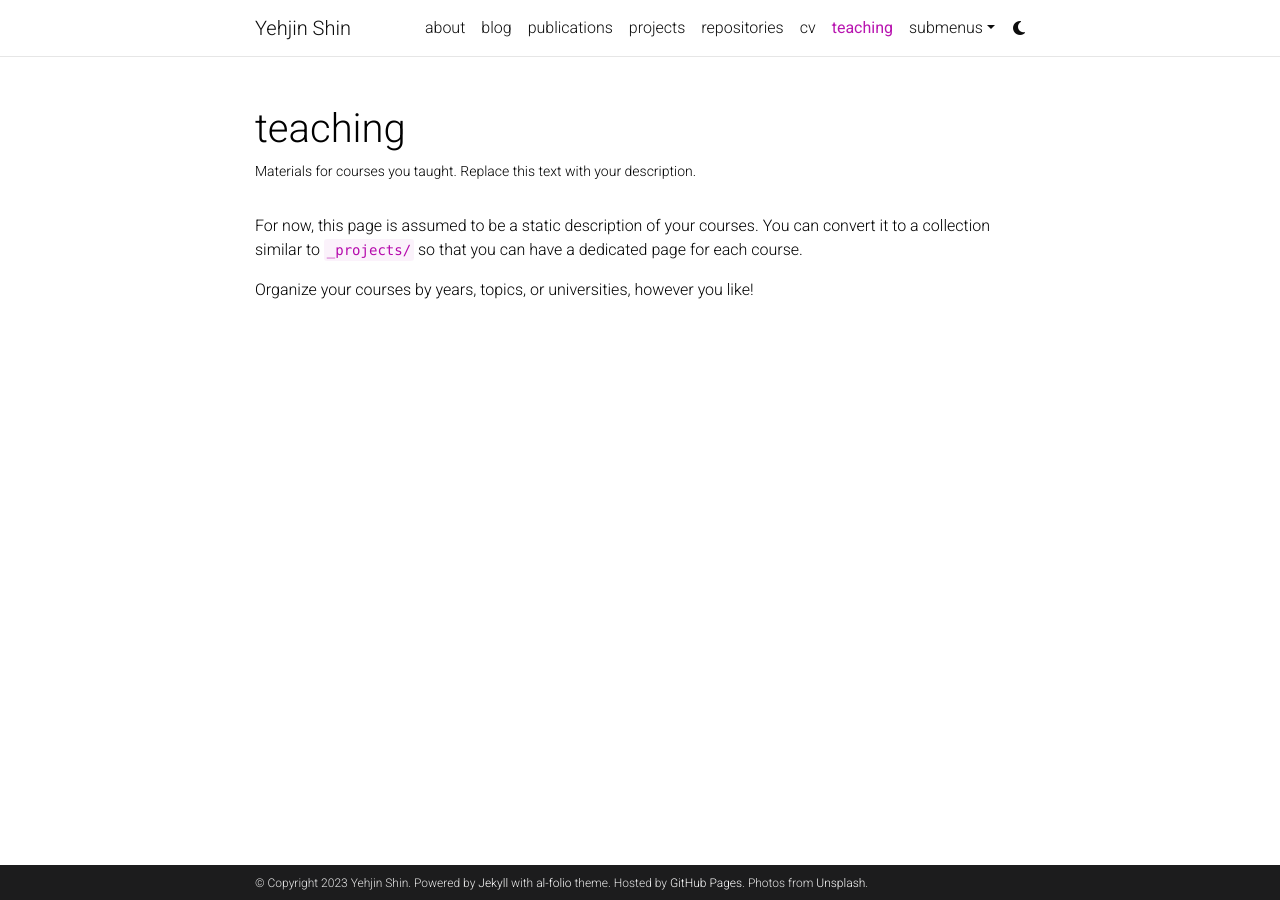
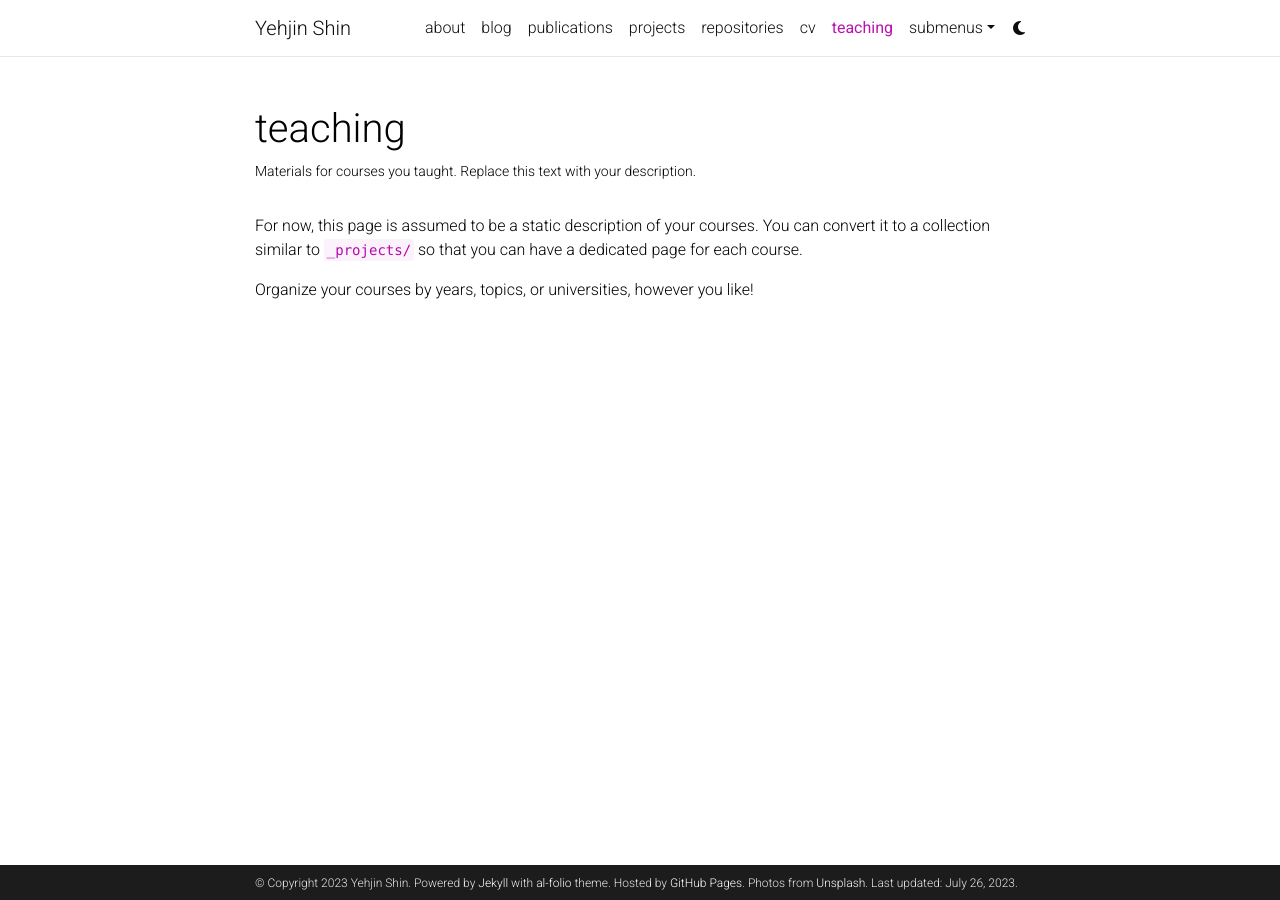
Before and after one commit to yehjin-shin/yehjin-shin.github.io, a Jekyll site: the page built from _pages/teaching.md, in a window 1280 px wide. Built offline with Jekyll 4.4.1, drawn with Linux system fonts in a browser that asks for light colours; comment, search, counter and statistics services are not loaded; a style sheet for code colours, icons or effects is not loaded; some of the changed lines change nothing that is shown.

Commit message:
[CHORE] edit config

```diff
--- a/_config.yml
+++ b/_config.yml
@@ -15,12 +15,12 @@
   Photos from <a href="https://unsplash.com" target="_blank">Unsplash</a>.
 keywords: jekyll, jekyll-theme, academic-website, portfolio-website  # add your own keywords or leave empty
 
-lang: en # the language of your site (for example: en, fr, cn, ru, etc.)
+lang: en, ko # the language of your site (for example: en, fr, cn, ru, etc.)
 icon: ⚛️  # the emoji used as the favicon (alternatively, provide image name in /assets/img/)
 
 url: https://yehjin-shin.github.io # the base hostname & protocol for your site
 baseurl: /blog # the subpath of your site, e.g. /blog/
-last_updated: false # set to true if you want to display last updated in the footer
+last_updated: true # set to true if you want to display last updated in the footer
 impressum_path:  # set to path to include impressum link in the footer, use the same path as permalink in a page, helps to conform with EU GDPR
 
 # -----------------------------------------------------------------------------
@@ -71,13 +71,13 @@
 # Social integration
 # -----------------------------------------------------------------------------
 
-github_username: # your GitHub user name
+github_username: yehjin-shin # your GitHub user name
 gitlab_username: # your GitLab user name
 twitter_username: # your Twitter handle
 mastodon_username: # your mastodon instance+username in the format instance.tld/@username
-linkedin_username: # your LinkedIn user name
+linkedin_username: yehjin-shin-528987217 # your LinkedIn user name
 telegram_username: # your Telegram user name
-scholar_userid: # your Google Scholar ID
+scholar_userid: svpxCY4AAAAJ # your Google Scholar ID
 semanticscholar_id: # your Semantic Scholar ID
 whatsapp_number: # your WhatsApp number (full phone number in international format. Omit any zeroes, brackets, or dashes when adding the phone number in international format.)
 orcid_id: # your ORCID ID
@@ -356,7 +356,7 @@
 # Optional Features
 # -----------------------------------------------------------------------------
 
-enable_google_analytics:    false  # enables google analytics
+enable_google_analytics:    true  # enables google analytics
 enable_cronitor_analytics: false  # enables cronitor RUM analytics
 enable_google_verification: false  # enables google site verification
 enable_bing_verification:   false  # enables bing site verification
```
